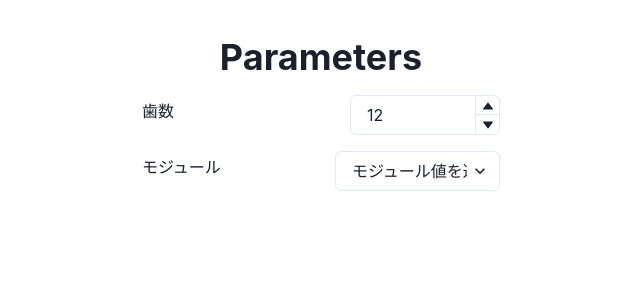
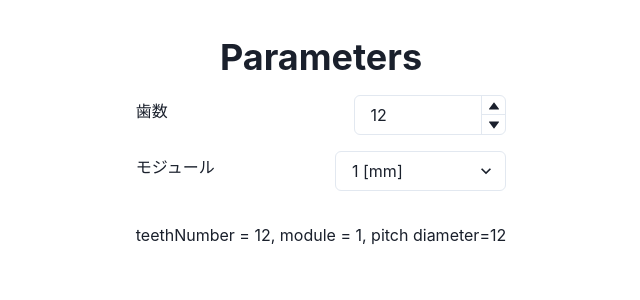
Before and after one commit to sw1227/gear-svg, a React (Vite) app: page / in a window 1280 px wide. Shown: the top 300 px of the page, without its empty margins (319-959 px from the left). Built offline with nearby package versions, Linux system fonts and the light colour scheme.

Commit message:
feat: use recoild for state management

```diff
--- a/src/App.tsx
+++ b/src/App.tsx
@@ -1,15 +1,26 @@
 import { FC } from 'react'
+import { useRecoilState, useRecoilValue } from 'recoil'
 import './App.css'
 import { Box, Heading, VStack } from '@chakra-ui/react'
+import TeethNumberForm from './components/TeethNumberForm.tsx'
 import ModuleForm from './components/ModuleForm.tsx'
-import TeethNumberForm from './components/TeethNumberForm.tsx'
+import {
+  teethNumberState,
+  moduleState,
+  pitchDiameterState,
+} from './recoil'
+
 
 const App: FC = () => {
+  const [teethNumber, setTeethNumber] = useRecoilState(teethNumberState)
+  const [module, setModule] = useRecoilState(moduleState)
+  const pitchDiameter = useRecoilValue(pitchDiameterState)
+
   const handleTeethChange = (val: number) => {
-    console.log('teeth', val)
+    setTeethNumber(val)
   }
   const handleModuleChange = (val: number) => {
-    console.log('module', val)
+    setModule(val)
   }
 
   return (
@@ -18,10 +29,12 @@ const App: FC = () => {
         <Heading mb={4}>Parameters</Heading>
         <VStack spacing={4}>
           {/* Number of teeth */}
-          <TeethNumberForm onChange={handleTeethChange} />
+          <TeethNumberForm teethValue={teethNumber} onChange={handleTeethChange} />
           {/* Module [mm] */}
-          <ModuleForm onChange={handleModuleChange} />
+          <ModuleForm moduleValue={module} onChange={handleModuleChange} />
         </VStack>
+
+        <Box mt={8}>teethNumber = {teethNumber}, module = {module}, pitch diameter={pitchDiameter}</Box>
       </Box>
     </>
   )
--- a/src/components/ModuleForm.tsx
+++ b/src/components/ModuleForm.tsx
@@ -3,9 +3,10 @@ import { HStack, FormControl, FormLabel, Select } from '@chakra-ui/react'
 
 interface ModuleFormProps {
   onChange: (val: number) => void
+  moduleValue: number
 }
 
-const ModuleForm: FC<ModuleFormProps> = ({ onChange }) => {
+const ModuleForm: FC<ModuleFormProps> = ({ onChange, moduleValue }) => {
   const iSeries = [1, 1.25, 1.5, 2, 2.5, 3, 4, 5, 6, 8, 10, 12, 16, 20, 25, 32, 40, 50]
   const iiSeries = [1.125, 1.375, 1.75, 2.25, 2.75, 3.5, 4.5, 5.5, 6.5, 7, 9, 11, 14, 18, 22, 28, 36, 45]
 
@@ -13,7 +14,11 @@ const ModuleForm: FC<ModuleFormProps> = ({ onChange }) => {
     <FormControl id="module">
       <HStack spacing={4} align="center">
         <FormLabel width="full">モジュール</FormLabel>
-        <Select placeholder="モジュール値を選択" onChange={e => onChange(parseFloat(e.target.value))}>
+        <Select
+          placeholder="モジュール値を選択"
+          value={moduleValue}
+          onChange={e => onChange(parseFloat(e.target.value))}
+        >
           <optgroup label="I系列 (優先)">
             {iSeries.map(value => (
               <option key={`I-${value}`} value={value}>
--- a/src/components/TeethNumberForm.tsx
+++ b/src/components/TeethNumberForm.tsx
@@ -12,14 +12,20 @@ import {
 
 interface TeethNumberFormProps {
   onChange: (val: number) => void
+  teethValue?: number
 }
 
-const TeethNumberForm: FC<TeethNumberFormProps> = ({ onChange }) => {
+const TeethNumberForm: FC<TeethNumberFormProps> = ({ onChange, teethValue }) => {
   return (
     <FormControl id="teeth">
       <HStack spacing={4} align="center">
         <FormLabel width="full">歯数</FormLabel>
-        <NumberInput defaultValue={12} min={3} onChange={(_, val) => onChange(val)}>
+        <NumberInput
+          defaultValue={12}
+          min={3}
+          value={teethValue}
+          onChange={(_, val) => onChange(val)}
+        >
           <NumberInputField />
           <NumberInputStepper>
             <NumberIncrementStepper />
--- a/src/main.tsx
+++ b/src/main.tsx
@@ -3,12 +3,15 @@ import ReactDOM from 'react-dom/client'
 import App from './App.tsx'
 import './index.css'
 import { ChakraProvider } from '@chakra-ui/react'
+import { RecoilRoot } from 'recoil'
 
 
 ReactDOM.createRoot(document.getElementById('root')!).render(
   <React.StrictMode>
     <ChakraProvider>
-      <App />
+      <RecoilRoot>
+        <App />
+      </RecoilRoot>
     </ChakraProvider>
   </React.StrictMode>,
 )
--- /dev/null
+++ b/src/recoil/atoms.ts
@@ -0,0 +1,11 @@
+import { atom } from "recoil"
+
+export const teethNumberState = atom<number>({
+  key: 'teethNumberState',
+  default: 12
+})
+
+export const moduleState = atom<number>({
+  key: 'moduleState',
+  default: 1
+})
--- /dev/null
+++ b/src/recoil/index.ts
@@ -0,0 +1,2 @@
+export { moduleState, teethNumberState } from './atoms'
+export { pitchDiameterState } from './selectors'
--- /dev/null
+++ b/src/recoil/selectors.ts
@@ -0,0 +1,13 @@
+import { selector } from 'recoil'
+import { teethNumberState, moduleState } from './atoms'
+
+// Pitch diameter [mm] = module * number of teeth
+// Pirch circle is identical to reference circle in standard spur gear
+export const pitchDiameterState = selector<number>({
+  key: 'pitchDiameterState',
+  get: ({ get }) => {
+    const teethNumber = get(teethNumberState)
+    const module = get(moduleState)
+    return module * teethNumber
+  }
+})
```
